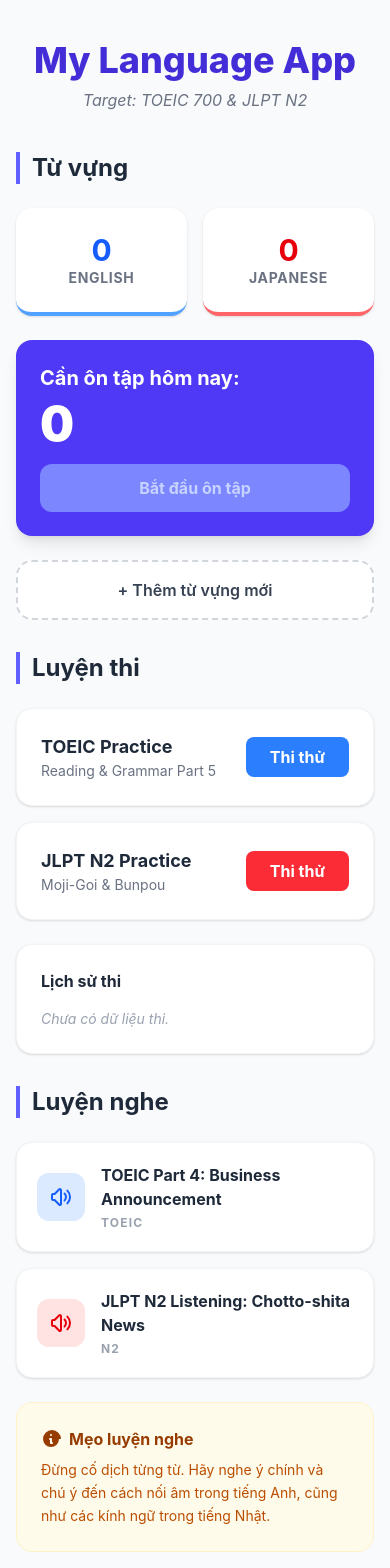
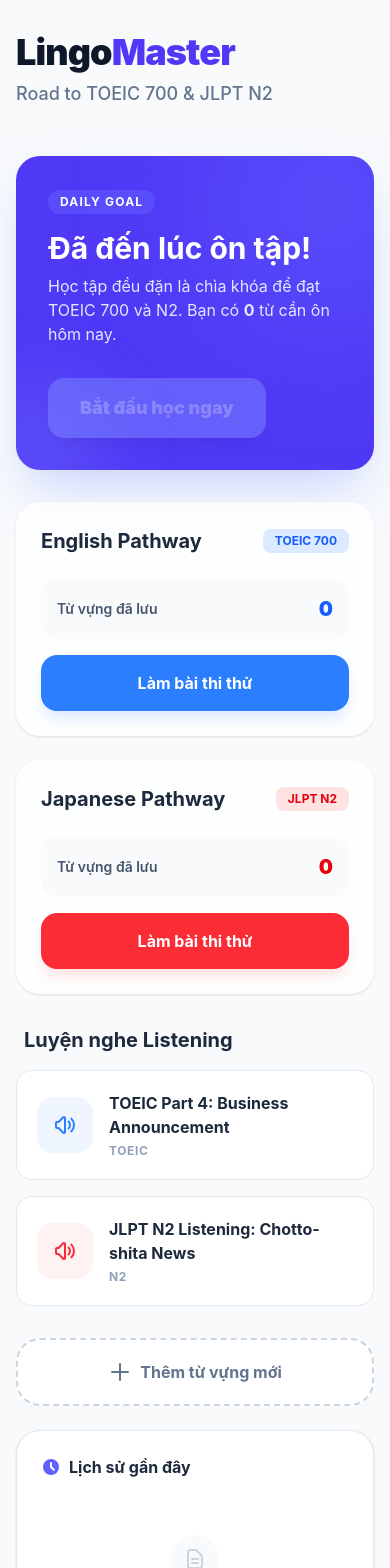
Before and after one commit to Tuan1605/language-app, a React (Vite) app: page / in a window 390 px wide. Shown: the top 1568 px of the page. Built offline with nearby package versions, Linux system fonts and the light colour scheme.

Commit message:
High-End UI Sync

```diff
--- a/src/App.tsx
+++ b/src/App.tsx
@@ -15,16 +15,13 @@ function App() {
   const [currentCardIndex, setCurrentCardIndex] = useState(0);
   const [selectedLesson, setSelectedLesson] = useState<ListeningLesson | null>(null);
 
-  // Load data from localStorage on mount
   useEffect(() => {
     const savedCards = localStorage.getItem('language-cards');
     if (savedCards) setCards(JSON.parse(savedCards));
-
     const savedResults = localStorage.getItem('language-exam-results');
     if (savedResults) setExamResults(JSON.parse(savedResults));
   }, []);
 
-  // Save data to localStorage
   useEffect(() => {
     localStorage.setItem('language-cards', JSON.stringify(cards));
   }, [cards]);
@@ -88,162 +85,198 @@ function App() {
   const filteredQuestions = MOCK_QUESTIONS.filter(q => q.category === quizCategory);
 
   return (
-    <div className="min-h-screen bg-gray-50 flex flex-col items-center py-10 px-4">
-      <header className="mb-10 text-center">
-        <h1 className="text-4xl font-extrabold text-indigo-700 mb-2">My Language App</h1>
-        <p className="text-gray-500 italic">Target: TOEIC 700 & JLPT N2</p>
+    <div className="min-h-screen bg-slate-50 font-sans selection:bg-indigo-100 selection:text-indigo-700">
+      {/* Sidebar/Navigation for Large Screens could go here, but keeping it clean for now */}
+
+      <div className="max-w-6xl mx-auto px-4 py-8 lg:py-12">
+        <header className="mb-12 flex flex-col md:flex-row md:items-end justify-between gap-4">
+          <div>
+            <h1 className="text-4xl md:text-5xl font-black text-slate-900 tracking-tight mb-2">
+              Lingo<span className="text-indigo-600">Master</span>
+            </h1>
+            <p className="text-slate-500 font-medium text-lg">Road to TOEIC 700 & JLPT N2</p>
+          </div>
+          {mode !== 'home' && (
+            <button
+              onClick={() => setMode('home')}
+              className="px-6 py-2 bg-white border border-slate-200 rounded-full font-bold text-slate-600 hover:bg-slate-50 transition shadow-sm"
+            >
+              ← Dashboard
+            </button>
+          )}
         </header>
 
         {mode === 'home' && (
-        <div className="w-full max-w-5xl grid grid-cols-1 lg:grid-cols-3 gap-8">
-          {/* Column 1: Flashcards & Progress */}
-          <div className="space-y-6">
-            <h2 className="text-2xl font-bold text-gray-800 border-l-4 border-indigo-500 pl-3">Từ vựng</h2>
-            <div className="grid grid-cols-2 gap-4">
-              <div className="bg-white p-6 rounded-2xl shadow-sm text-center border-b-4 border-blue-400">
-                <div className="text-3xl font-bold text-blue-600">{cards.filter(c => c.language === 'english').length}</div>
-                <div className="text-sm text-gray-500 uppercase tracking-wider font-bold">English</div>
-              </div>
-              <div className="bg-white p-6 rounded-2xl shadow-sm text-center border-b-4 border-red-400">
-                <div className="text-3xl font-bold text-red-600">{cards.filter(c => c.language === 'japanese').length}</div>
-                <div className="text-sm text-gray-500 uppercase tracking-wider font-bold">Japanese</div>
-              </div>
-            </div>
-
-            <div className="bg-indigo-600 p-6 rounded-2xl shadow-lg text-white">
-              <h2 className="text-xl font-bold mb-2">Cần ôn tập hôm nay:</h2>
-              <div className="text-5xl font-black mb-4">{reviewQueue.length}</div>
+          <div className="grid grid-cols-1 lg:grid-cols-12 gap-8">
+            {/* Main Learning Section */}
+            <div className="lg:col-span-8 space-y-8">
+              {/* Review Card */}
+              <div className="relative overflow-hidden bg-indigo-600 rounded-3xl p-8 text-white shadow-2xl shadow-indigo-200">
+                <div className="relative z-10">
+                  <span className="bg-indigo-500/50 px-3 py-1 rounded-full text-xs font-bold uppercase tracking-widest mb-4 inline-block">Daily Goal</span>
+                  <h2 className="text-3xl font-bold mb-2">Đã đến lúc ôn tập!</h2>
+                  <p className="text-indigo-100 mb-8 max-w-sm">Học tập đều đặn là chìa khóa để đạt TOEIC 700 và N2. Bạn có <strong>{reviewQueue.length}</strong> từ cần ôn hôm nay.</p>
                   <button
                     disabled={reviewQueue.length === 0}
                     onClick={() => { setMode('review'); setCurrentCardIndex(0); }}
-                className={`w-full py-3 rounded-xl font-bold transition ${
+                    className={`px-8 py-4 rounded-2xl font-black text-lg transition shadow-lg ${
                       reviewQueue.length > 0
-                  ? 'bg-white text-indigo-600 hover:bg-indigo-50'
-                  : 'bg-indigo-400 text-indigo-200 cursor-not-allowed'
+                      ? 'bg-white text-indigo-600 hover:scale-105 active:scale-95'
+                      : 'bg-indigo-400 text-indigo-200 cursor-not-allowed opacity-50'
                     }`}
                   >
-                Bắt đầu ôn tập
+                    Bắt đầu học ngay
                   </button>
                 </div>
-
-            <button
-              onClick={() => setMode('add')}
-              className="w-full py-4 bg-white text-gray-700 border-2 border-dashed border-gray-300 rounded-2xl font-semibold hover:border-indigo-400 hover:text-indigo-600 transition"
-            >
-              + Thêm từ vựng mới
-            </button>
+                {/* Decorative circles */}
+                <div className="absolute top-0 right-0 w-64 h-64 bg-indigo-500 rounded-full -mr-20 -mt-20 opacity-50 blur-3xl"></div>
+                <div className="absolute bottom-0 left-0 w-32 h-32 bg-indigo-400 rounded-full -ml-10 -mb-10 opacity-30 blur-2xl"></div>
               </div>
 
-          {/* Column 2: Quizzes & Exams */}
-          <div className="space-y-6">
-            <h2 className="text-2xl font-bold text-gray-800 border-l-4 border-indigo-500 pl-3">Luyện thi</h2>
-
-            <div className="grid grid-cols-1 gap-4">
-              <div className="bg-white p-6 rounded-2xl shadow-sm border border-gray-100 flex justify-between items-center group hover:shadow-md transition">
-                <div>
-                  <h3 className="font-bold text-gray-800 text-lg">TOEIC Practice</h3>
-                  <p className="text-sm text-gray-500">Reading & Grammar Part 5</p>
+              {/* Learning Paths */}
+              <div className="grid grid-cols-1 md:grid-cols-2 gap-6">
+                <div className="glass rounded-3xl p-6 border border-slate-200 shadow-sm">
+                  <div className="flex items-center justify-between mb-6">
+                    <h3 className="text-xl font-bold text-slate-800">English Pathway</h3>
+                    <span className="bg-blue-100 text-blue-600 px-3 py-1 rounded-lg text-xs font-bold">TOEIC 700</span>
+                  </div>
+                  <div className="space-y-4">
+                    <div className="flex justify-between items-center bg-slate-50 p-4 rounded-2xl">
+                      <span className="text-sm font-semibold text-slate-600">Từ vựng đã lưu</span>
+                      <span className="text-xl font-black text-blue-600">{cards.filter(c => c.language === 'english').length}</span>
                     </div>
                     <button
                       onClick={() => { setQuizCategory('toeic'); setMode('quiz'); }}
-                  className="bg-blue-500 text-white px-6 py-2 rounded-lg font-bold hover:bg-blue-600 transition"
+                      className="w-full py-4 bg-blue-500 text-white rounded-2xl font-bold hover:bg-blue-600 transition shadow-lg shadow-blue-100"
                     >
-                  Thi thử
-                </button>
-              </div>
-
-              <div className="bg-white p-6 rounded-2xl shadow-sm border border-gray-100 flex justify-between items-center group hover:shadow-md transition">
-                <div>
-                  <h3 className="font-bold text-gray-800 text-lg">JLPT N2 Practice</h3>
-                  <p className="text-sm text-gray-500">Moji-Goi & Bunpou</p>
-                </div>
-                <button
-                  onClick={() => { setQuizCategory('n2'); setMode('quiz'); }}
-                  className="bg-red-500 text-white px-6 py-2 rounded-lg font-bold hover:bg-red-600 transition"
-                >
-                  Thi thử
+                      Làm bài thi thử
                     </button>
                   </div>
                 </div>
 
-            <div className="bg-white p-6 rounded-2xl shadow-sm border border-gray-100">
-              <h3 className="font-bold text-gray-800 mb-4">Lịch sử thi</h3>
-              <div className="space-y-3">
+                <div className="glass rounded-3xl p-6 border border-slate-200 shadow-sm">
+                  <div className="flex items-center justify-between mb-6">
+                    <h3 className="text-xl font-bold text-slate-800">Japanese Pathway</h3>
+                    <span className="bg-red-100 text-red-600 px-3 py-1 rounded-lg text-xs font-bold">JLPT N2</span>
+                  </div>
+                  <div className="space-y-4">
+                    <div className="flex justify-between items-center bg-slate-50 p-4 rounded-2xl">
+                      <span className="text-sm font-semibold text-slate-600">Từ vựng đã lưu</span>
+                      <span className="text-xl font-black text-red-600">{cards.filter(c => c.language === 'japanese').length}</span>
+                    </div>
+                    <button
+                      onClick={() => { setQuizCategory('n2'); setMode('quiz'); }}
+                      className="w-full py-4 bg-red-500 text-white rounded-2xl font-bold hover:bg-red-600 transition shadow-lg shadow-red-100"
+                    >
+                      Làm bài thi thử
+                    </button>
+                  </div>
+                </div>
+              </div>
+
+              {/* Listening Section */}
+              <div className="space-y-4">
+                <h3 className="text-xl font-bold text-slate-800 px-2">Luyện nghe Listening</h3>
+                <div className="grid grid-cols-1 sm:grid-cols-2 gap-4">
+                  {MOCK_LISTENING_LESSONS.map((lesson) => (
+                    <div
+                      key={lesson.id}
+                      onClick={() => { setSelectedLesson(lesson); setMode('listening'); }}
+                      className="group bg-white p-5 rounded-2xl border border-slate-200 cursor-pointer hover:border-indigo-500 hover:shadow-xl hover:shadow-indigo-50 transition-all duration-300"
+                    >
+                      <div className="flex items-center space-x-4">
+                        <div className={`p-4 rounded-2xl transition-colors ${lesson.category === 'toeic' ? 'bg-blue-50 text-blue-500 group-hover:bg-blue-500 group-hover:text-white' : 'bg-red-50 text-red-500 group-hover:bg-red-500 group-hover:text-white'}`}>
+                          <svg xmlns="http://www.w3.org/2000/svg" className="h-6 w-6" fill="none" viewBox="0 0 24 24" stroke="currentColor">
+                            <path strokeLinecap="round" strokeLinejoin="round" strokeWidth={2} d="M15.536 8.464a5 5 0 010 7.072m2.828-9.9a9 9 0 010 12.728M5.586 15H4a1 1 0 01-1-1v-4a1 1 0 011-1h1.586l4.707-4.707C10.923 3.663 12 4.109 12 5v14c0 .891-1.077 1.337-1.707.707L5.586 15z" />
+                          </svg>
+                        </div>
+                        <div>
+                          <h4 className="font-bold text-slate-800 group-hover:text-indigo-600 transition-colors">{lesson.title}</h4>
+                          <p className="text-xs text-slate-400 font-bold uppercase tracking-wider mt-1">{lesson.category}</p>
+                        </div>
+                      </div>
+                    </div>
+                  ))}
+                </div>
+              </div>
+            </div>
+
+            {/* Sidebar Stats & Management */}
+            <div className="lg:col-span-4 space-y-6">
+              <button
+                onClick={() => setMode('add')}
+                className="w-full py-5 bg-white border-2 border-dashed border-slate-300 rounded-3xl text-slate-500 font-bold hover:border-indigo-500 hover:text-indigo-600 hover:bg-indigo-50 transition-all duration-300 flex items-center justify-center gap-2"
+              >
+                <svg xmlns="http://www.w3.org/2000/svg" className="h-6 w-6" fill="none" viewBox="0 0 24 24" stroke="currentColor">
+                  <path strokeLinecap="round" strokeLinejoin="round" strokeWidth={2} d="M12 4v16m8-8H4" />
+                </svg>
+                Thêm từ vựng mới
+              </button>
+
+              <div className="bg-white rounded-3xl p-6 border border-slate-200 shadow-sm">
+                <h3 className="font-bold text-slate-800 mb-6 flex items-center gap-2">
+                  <svg xmlns="http://www.w3.org/2000/svg" className="h-5 w-5 text-indigo-500" viewBox="0 0 20 20" fill="currentColor">
+                    <path fillRule="evenodd" d="M10 18a8 8 0 100-16 8 8 0 000 16zm1-12a1 1 0 10-2 0v4a1 1 0 00.293.707l2.828 2.829a1 1 0 101.415-1.415L11 9.586V6z" clipRule="evenodd" />
+                  </svg>
+                  Lịch sử gần đây
+                </h3>
+                <div className="space-y-4">
                   {examResults.length === 0 ? (
-                  <p className="text-gray-400 text-sm italic">Chưa có dữ liệu thi.</p>
+                    <div className="text-center py-8">
+                      <div className="bg-slate-50 w-12 h-12 rounded-full flex items-center justify-center mx-auto mb-3">
+                        <svg xmlns="http://www.w3.org/2000/svg" className="h-6 w-6 text-slate-300" fill="none" viewBox="0 0 24 24" stroke="currentColor">
+                          <path strokeLinecap="round" strokeLinejoin="round" strokeWidth={2} d="M9 12h6m-6 4h6m2 5H7a2 2 0 01-2-2V5a2 2 0 012-2h5.586a1 1 0 01.707.293l5.414 5.414a1 1 0 01.293.707V19a2 2 0 01-2 2z" />
+                        </svg>
+                      </div>
+                      <p className="text-slate-400 text-sm italic">Chưa có bài thi nào.</p>
+                    </div>
                   ) : (
-                  examResults.slice(0, 4).map((res) => (
-                    <div key={res.id} className="flex justify-between items-center text-sm border-b border-gray-50 pb-2">
-                      <span className="font-bold text-gray-600 uppercase">{res.category}</span>
-                      <span className="text-gray-400">{new Date(res.date).toLocaleDateString()}</span>
-                      <span className="font-bold text-indigo-600 bg-indigo-50 px-2 py-1 rounded">{res.score}/{res.totalQuestions}</span>
+                    examResults.slice(0, 5).map((res) => (
+                      <div key={res.id} className="flex justify-between items-center group">
+                        <div className="flex flex-col">
+                          <span className="text-xs font-black text-indigo-500 uppercase tracking-tighter">{res.category}</span>
+                          <span className="text-sm font-medium text-slate-600">{new Date(res.date).toLocaleDateString()}</span>
+                        </div>
+                        <div className="bg-slate-50 px-3 py-1 rounded-xl font-black text-slate-700 group-hover:bg-indigo-600 group-hover:text-white transition-colors">
+                          {res.score}/{res.totalQuestions}
+                        </div>
                       </div>
                     ))
                   )}
                 </div>
               </div>
-          </div>
 
-          {/* Column 3: Listening */}
-          <div className="space-y-6">
-            <h2 className="text-2xl font-bold text-gray-800 border-l-4 border-indigo-500 pl-3">Luyện nghe</h2>
-            <div className="space-y-4">
-              {MOCK_LISTENING_LESSONS.map((lesson) => (
-                <div
-                  key={lesson.id}
-                  onClick={() => { setSelectedLesson(lesson); setMode('listening'); }}
-                  className="bg-white p-5 rounded-2xl shadow-sm border border-gray-100 cursor-pointer hover:border-indigo-500 hover:shadow-md transition"
-                >
-                  <div className="flex items-center space-x-4">
-                    <div className={`p-3 rounded-xl ${lesson.category === 'toeic' ? 'bg-blue-100 text-blue-600' : 'bg-red-100 text-red-600'}`}>
-                      <svg xmlns="http://www.w3.org/2000/svg" className="h-6 w-6" fill="none" viewBox="0 0 24 24" stroke="currentColor">
-                        <path strokeLinecap="round" strokeLinejoin="round" strokeWidth={2} d="M15.536 8.464a5 5 0 010 7.072m2.828-9.9a9 9 0 010 12.728M5.586 15H4a1 1 0 01-1-1v-4a1 1 0 011-1h1.586l4.707-4.707C10.923 3.663 12 4.109 12 5v14c0 .891-1.077 1.337-1.707.707L5.586 15z" />
-                      </svg>
-                    </div>
-                    <div>
-                      <h3 className="font-bold text-gray-800">{lesson.title}</h3>
-                      <p className="text-xs text-gray-400 uppercase tracking-widest mt-1 font-bold">{lesson.category}</p>
-                    </div>
-                  </div>
-                </div>
-              ))}
-            </div>
-
-            <div className="bg-amber-50 p-6 rounded-2xl border border-amber-100">
-              <h3 className="text-amber-800 font-bold mb-2 flex items-center">
-                <svg xmlns="http://www.w3.org/2000/svg" className="h-5 w-5 mr-2" viewBox="0 0 20 20" fill="currentColor">
-                  <path fillRule="evenodd" d="M18 10a8 8 0 11-16 0 8 8 0 0118 0zm-7-4a1 1 0 11-2 0 1 1 0 012 0zM9 9a1 1 0 000 2v3a1 1 0 001 1h1a1 1 0 100-2v-3a1 1 0 00-1-1H9z" clipRule="evenodd" />
-                </svg>
-                Mẹo luyện nghe
-              </h3>
-              <p className="text-sm text-amber-700 leading-relaxed">
-                Đừng cố dịch từng từ. Hãy nghe ý chính và chú ý đến cách nối âm trong tiếng Anh, cũng như các kính ngữ trong tiếng Nhật.
+              <div className="bg-slate-900 rounded-3xl p-6 text-white overflow-hidden relative">
+                <h3 className="font-bold mb-2 relative z-10">Mẹo nhỏ hôm nay</h3>
+                <p className="text-slate-400 text-sm leading-relaxed relative z-10">
+                  Học 10 từ mỗi ngày liên tục trong 3 tháng sẽ giúp bạn sở hữu vốn từ vựng cơ bản của cả TOEIC và N2. Đừng bỏ cuộc!
                 </p>
+                <div className="absolute -bottom-4 -right-4 w-24 h-24 bg-indigo-500 rounded-full opacity-20 blur-2xl"></div>
               </div>
             </div>
           </div>
         )}
 
         {mode === 'add' && (
-        <div className="w-full max-w-md">
-          <button onClick={() => setMode('home')} className="mb-4 text-indigo-600 font-medium">← Quay lại</button>
+          <div className="max-w-xl mx-auto py-8">
             <AddFlashcard onAdd={handleAddCard} />
           </div>
         )}
 
         {mode === 'review' && reviewQueue.length > 0 && (
-        <div className="w-full max-w-md flex flex-col items-center">
-          <div className="mb-6 w-full flex justify-between items-center text-sm font-medium text-gray-400 uppercase tracking-widest">
-            <span>Tiến độ ôn tập</span>
-            <span>{currentCardIndex + 1} / {reviewQueue.length}</span>
+          <div className="max-w-2xl mx-auto py-8 flex flex-col items-center">
+            <div className="w-full bg-slate-200 h-1 rounded-full mb-12 overflow-hidden">
+              <div
+                className="bg-indigo-600 h-full transition-all duration-500"
+                style={{ width: `${((currentCardIndex + 1) / reviewQueue.length) * 100}%` }}
+              ></div>
             </div>
             <FlashcardView card={reviewQueue[currentCardIndex]} onRate={handleRateCard} />
-          <button onClick={() => setMode('home')} className="mt-8 text-gray-400 text-sm hover:underline">Dừng ôn tập</button>
           </div>
         )}
 
         {mode === 'quiz' && (
-        <div className="w-full flex flex-col items-center">
+          <div className="max-w-4xl mx-auto py-8 flex flex-col items-center">
             <QuizView
               questions={filteredQuestions}
               category={quizCategory}
@@ -254,7 +287,7 @@ function App() {
         )}
 
         {mode === 'listening' && selectedLesson && (
-        <div className="w-full flex flex-col items-center">
+          <div className="max-w-4xl mx-auto py-8 flex flex-col items-center">
             <ListeningView
               lesson={selectedLesson}
               onBack={() => { setMode('home'); setSelectedLesson(null); }}
@@ -262,6 +295,7 @@ function App() {
           </div>
         )}
       </div>
+    </div>
   );
 }
 
--- a/src/components/AddFlashcard.tsx
+++ b/src/components/AddFlashcard.tsx
@@ -18,44 +18,66 @@ export function AddFlashcard({ onAdd }: AddFlashcardProps) {
   };
 
   return (
-    <form onSubmit={handleSubmit} className="bg-white p-6 rounded-xl shadow-md space-y-4">
-      <h2 className="text-xl font-bold text-gray-800">Thêm từ mới</h2>
-      <div>
-        <label className="block text-sm font-medium text-gray-700">Từ vựng</label>
+    <div className="bg-white rounded-[2rem] p-8 shadow-2xl shadow-slate-200 border border-slate-100">
+      <div className="flex items-center gap-3 mb-8">
+        <div className="bg-indigo-100 p-3 rounded-2xl text-indigo-600">
+          <svg xmlns="http://www.w3.org/2000/svg" className="h-6 w-6" fill="none" viewBox="0 0 24 24" stroke="currentColor">
+            <path strokeLinecap="round" strokeLinejoin="round" strokeWidth={2} d="M12 6v6m0 0v6m0-6h6m-6 0H6" />
+          </svg>
+        </div>
+        <h2 className="text-2xl font-black text-slate-800 tracking-tight">Thêm thẻ mới</h2>
+      </div>
+
+      <form onSubmit={handleSubmit} className="space-y-6">
+        <div className="space-y-2">
+          <label className="text-sm font-bold text-slate-500 uppercase tracking-wider ml-1">Từ vựng / Cấu trúc</label>
           <input
             type="text"
             value={word}
             onChange={(e) => setWord(e.target.value)}
-          className="mt-1 block w-full border border-gray-300 rounded-md shadow-sm p-2 focus:ring-indigo-500 focus:border-indigo-500"
-          placeholder="e.g. Approach / 接近"
+            className="w-full bg-slate-50 border-none rounded-2xl p-4 text-lg font-medium focus:ring-2 focus:ring-indigo-500 transition-all outline-none placeholder:text-slate-300"
+            placeholder="Ví dụ: Approach / 接近"
           />
         </div>
-      <div>
-        <label className="block text-sm font-medium text-gray-700">Định nghĩa</label>
+
+        <div className="space-y-2">
+          <label className="text-sm font-bold text-slate-500 uppercase tracking-wider ml-1">Định nghĩa / Giải nghĩa</label>
           <textarea
             value={definition}
             onChange={(e) => setDefinition(e.target.value)}
-          className="mt-1 block w-full border border-gray-300 rounded-md shadow-sm p-2 focus:ring-indigo-500 focus:border-indigo-500"
-          placeholder="Giải nghĩa của từ..."
+            rows={3}
+            className="w-full bg-slate-50 border-none rounded-2xl p-4 text-lg font-medium focus:ring-2 focus:ring-indigo-500 transition-all outline-none placeholder:text-slate-300"
+            placeholder="Nhập ý nghĩa của từ..."
           />
         </div>
-      <div>
-        <label className="block text-sm font-medium text-gray-700">Ngôn ngữ</label>
-        <select
-          value={language}
-          onChange={(e) => setLanguage(e.target.value as 'english' | 'japanese')}
-          className="mt-1 block w-full border border-gray-300 rounded-md shadow-sm p-2 focus:ring-indigo-500 focus:border-indigo-500"
+
+        <div className="space-y-2">
+          <label className="text-sm font-bold text-slate-500 uppercase tracking-wider ml-1">Ngôn ngữ mục tiêu</label>
+          <div className="grid grid-cols-2 gap-4">
+            <button
+              type="button"
+              onClick={() => setLanguage('english')}
+              className={`py-3 rounded-xl font-bold transition-all ${language === 'english' ? 'bg-blue-500 text-white shadow-lg shadow-blue-100' : 'bg-slate-100 text-slate-500 hover:bg-slate-200'}`}
             >
-          <option value="english">Tiếng Anh (TOEIC)</option>
-          <option value="japanese">Tiếng Nhật (N2)</option>
-        </select>
+              English (TOEIC)
+            </button>
+            <button
+              type="button"
+              onClick={() => setLanguage('japanese')}
+              className={`py-3 rounded-xl font-bold transition-all ${language === 'japanese' ? 'bg-red-500 text-white shadow-lg shadow-red-100' : 'bg-slate-100 text-slate-500 hover:bg-slate-200'}`}
+            >
+              Japanese (N2)
+            </button>
           </div>
+        </div>
+
         <button
           type="submit"
-        className="w-full bg-indigo-600 text-white font-bold py-2 px-4 rounded-md hover:bg-indigo-700 transition"
+          className="w-full bg-slate-900 text-white font-black py-4 rounded-2xl hover:bg-indigo-600 transition-all shadow-xl shadow-slate-200 mt-4 active:scale-95"
         >
-        Lưu thẻ
+          Lưu vào kho từ vựng
         </button>
       </form>
+    </div>
   );
 }
--- a/src/index.css
+++ b/src/index.css
@@ -2,6 +2,16 @@
 
 @theme {
   --perspective-1000: 1000px;
+}
+
+:root {
+  --font-sans: 'Inter', system-ui, -apple-system, sans-serif;
+}
+
+body {
+  background-color: #f8fafc;
+  color: #1e293b;
+  font-family: var(--font-sans);
 }
 
 .perspective-1000 {
@@ -19,3 +29,26 @@
 .rotate-y-180 {
   transform: rotateY(180deg);
 }
+
+/* Custom Scrollbar */
+::-webkit-scrollbar {
+  width: 6px;
+}
+::-webkit-scrollbar-track {
+  background: transparent;
+}
+::-webkit-scrollbar-thumb {
+  background: #e2e8f0;
+  border-radius: 10px;
+}
+::-webkit-scrollbar-thumb:hover {
+  background: #cbd5e1;
+}
+
+/* Glassmorphism utility */
+.glass {
+  background: rgba(255, 255, 255, 0.7);
+  backdrop-filter: blur(10px);
+  -webkit-backdrop-filter: blur(10px);
+  border: 1px solid rgba(255, 255, 255, 0.3);
+}
```
Also changed, not shown: src/components/FlashcardView.tsx (+42 -15 lines), src/components/QuizView.tsx (+51 -26 lines). Lines whose indentation alone changed are shown as unchanged.
